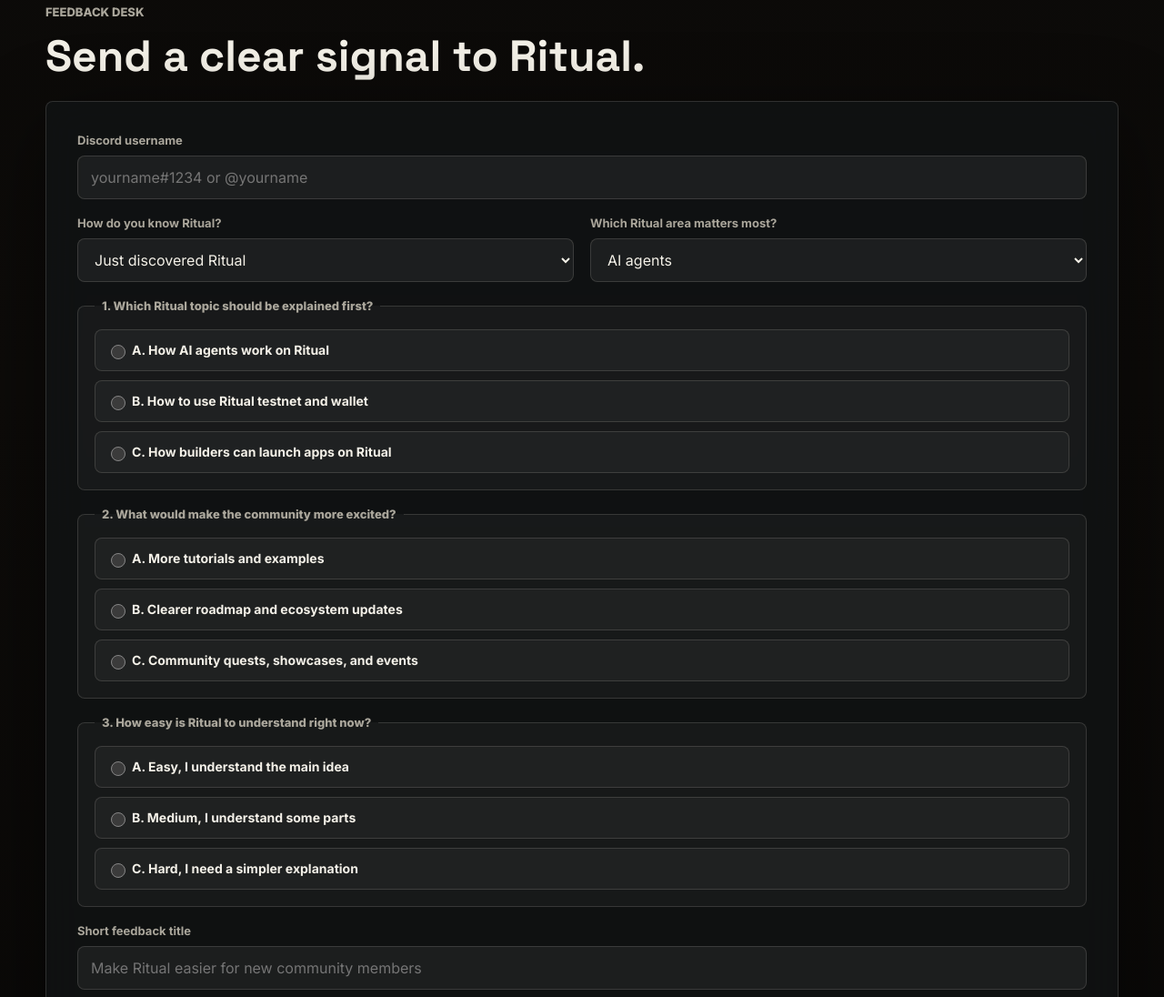
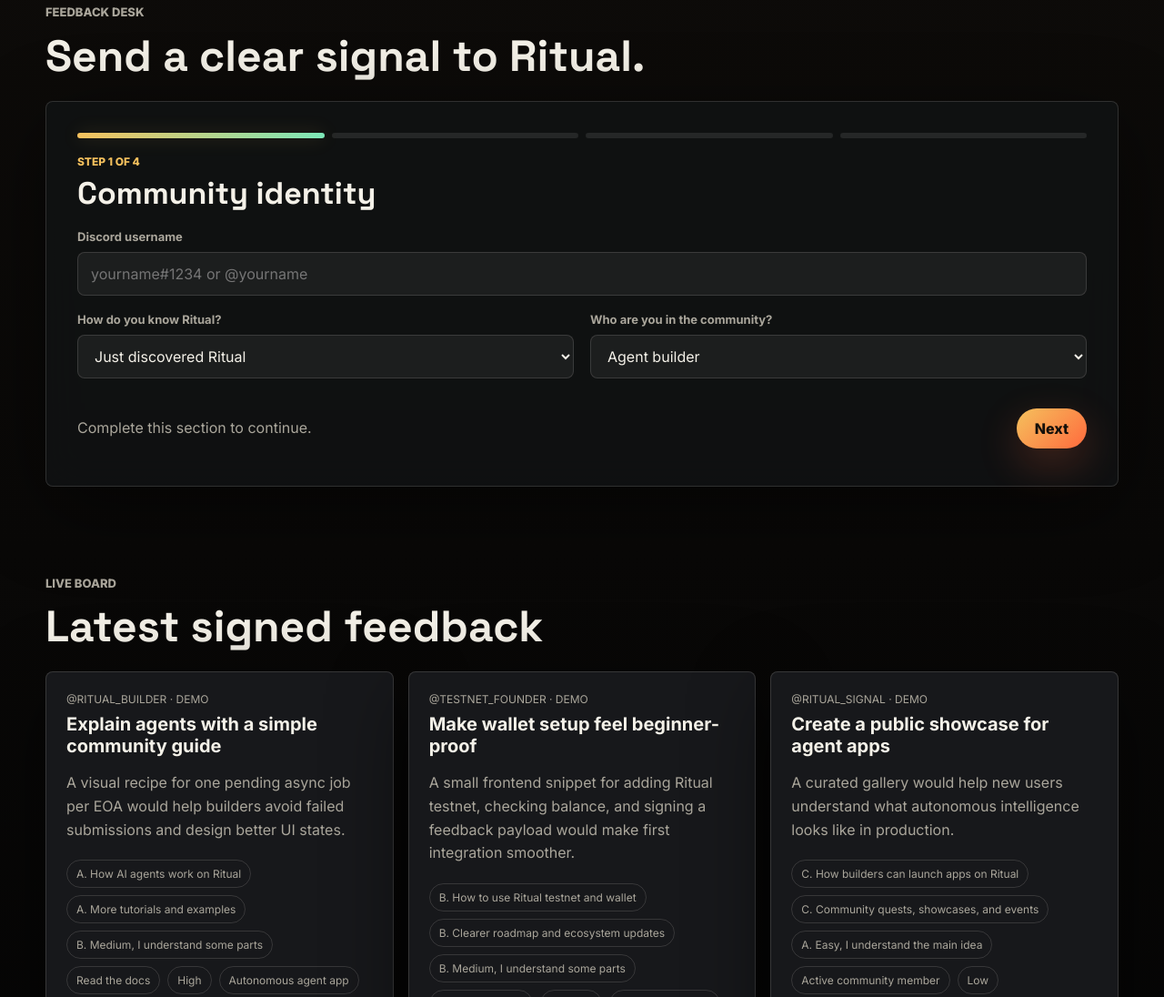
Before and after one commit to kamaledeng/ritual-feedback, a website: page index.html in a window 1280 px wide. Shown: the part 1348-2444 px from the top of the page at 91% size. Drawn offline with Linux system fonts and the light colour scheme.

Commit message:
Convert feedback form to slides

```diff
--- a/app.js
+++ b/app.js
@@ -73,8 +73,15 @@
   formStatus: document.querySelector("#formStatus"),
   feedbackForm: document.querySelector("#feedbackForm"),
   feedbackBoard: document.querySelector("#feedbackBoard"),
-  canvas: document.querySelector("#field")
+  canvas: document.querySelector("#field"),
+  slides: [...document.querySelectorAll(".form-slide")],
+  progressSteps: [...document.querySelectorAll(".survey-progress span")],
+  prevStep: document.querySelector("#prevStep"),
+  nextStep: document.querySelector("#nextStep"),
+  submitFeedback: document.querySelector("#submitFeedback")
 };
+
+let currentStep = 0;
 
 function shortAddress(address) {
   return `${address.slice(0, 6)}...${address.slice(-4)}`;
@@ -165,6 +172,41 @@
 
 function getSelectedRadio(name) {
   return document.querySelector(`input[name="${name}"]:checked`)?.value || "";
+}
+
+function updateSlideState() {
+  elements.slides.forEach((slide, index) => {
+    slide.classList.toggle("active", index === currentStep);
+  });
+
+  elements.progressSteps.forEach((step, index) => {
+    step.classList.toggle("active", index <= currentStep);
+  });
+
+  elements.prevStep.style.visibility = currentStep === 0 ? "hidden" : "visible";
+  elements.nextStep.style.display = currentStep === elements.slides.length - 1 ? "none" : "inline-flex";
+  elements.submitFeedback.style.display = currentStep === elements.slides.length - 1 ? "inline-flex" : "none";
+  elements.formStatus.textContent = currentStep === elements.slides.length - 1
+    ? "Connect wallet to sign and send your feedback."
+    : "Complete this section to continue.";
+}
+
+function validateCurrentSlide() {
+  const fields = [...elements.slides[currentStep].querySelectorAll("input, select, textarea")];
+  const invalid = fields.find((field) => !field.checkValidity());
+
+  if (invalid) {
+    invalid.reportValidity();
+    return false;
+  }
+
+  return true;
+}
+
+function goToStep(direction) {
+  if (direction > 0 && !validateCurrentSlide()) return;
+  currentStep = Math.min(Math.max(currentStep + direction, 0), elements.slides.length - 1);
+  updateSlideState();
 }
 
 function renderFeedback() {
@@ -334,6 +376,8 @@
   }
 });
 elements.feedbackForm.addEventListener("submit", submitFeedback);
+elements.prevStep.addEventListener("click", () => goToStep(-1));
+elements.nextStep.addEventListener("click", () => goToStep(1));
 
 if (getProvider()) {
   getProvider().on?.("chainChanged", refreshNetwork);
@@ -351,4 +395,5 @@
 }
 
 renderFeedback();
+updateSlideState();
 bootCanvas();
--- a/index.html
+++ b/index.html
@@ -107,6 +107,18 @@
         </div>
 
         <form class="feedback-form" id="feedbackForm">
+          <div class="survey-progress" aria-label="Survey progress">
+            <span class="active"></span>
+            <span></span>
+            <span></span>
+            <span></span>
+          </div>
+
+          <div class="form-slide active" data-step="0">
+            <div class="slide-heading">
+              <small>Step 1 of 4</small>
+              <h3>Community identity</h3>
+            </div>
             <label>
               <span>Discord username</span>
               <input id="discordName" type="text" maxlength="40" placeholder="yourname#1234 or @yourname" required />
@@ -124,6 +136,24 @@
                 </select>
               </label>
               <label>
+                <span>Who are you in the community?</span>
+                <select id="builderType" required>
+                  <option value="Agent builder">Agent builder</option>
+                  <option value="dApp founder">dApp founder</option>
+                  <option value="Researcher">Researcher</option>
+                  <option value="Community">Community</option>
+                  <option value="Investor / observer">Investor / observer</option>
+                </select>
+              </label>
+            </div>
+          </div>
+
+          <div class="form-slide" data-step="1">
+            <div class="slide-heading">
+              <small>Step 2 of 4</small>
+              <h3>Ritual questions</h3>
+            </div>
+            <label>
               <span>Which Ritual area matters most?</span>
               <select id="category" required>
                 <option value="AI agents">AI agents</option>
@@ -133,7 +163,6 @@
                 <option value="Community and ecosystem">Community and ecosystem</option>
               </select>
             </label>
-          </div>
 
             <fieldset class="choice-group">
               <legend>1. Which Ritual topic should be explained first?</legend>
@@ -166,7 +195,13 @@
                 <span>C. Community quests, showcases, and events</span>
               </label>
             </fieldset>
+          </div>
 
+          <div class="form-slide" data-step="2">
+            <div class="slide-heading">
+              <small>Step 3 of 4</small>
+              <h3>Builder context</h3>
+            </div>
             <fieldset class="choice-group">
               <legend>3. How easy is Ritual to understand right now?</legend>
               <label>
@@ -182,22 +217,6 @@
                 <span>C. Hard, I need a simpler explanation</span>
               </label>
             </fieldset>
-
-          <label>
-            <span>Short feedback title</span>
-            <input id="title" type="text" maxlength="90" placeholder="Make Ritual easier for new community members" required />
-          </label>
-
-          <label>
-            <span>Open feedback for Ritual</span>
-            <textarea
-              id="message"
-              rows="6"
-              maxlength="900"
-              placeholder="Share what confused you, what you liked, what you want Ritual to build next, or what would help the community."
-              required
-            ></textarea>
-          </label>
 
             <div class="form-row">
               <label>
@@ -221,8 +240,13 @@
                 </select>
               </label>
             </div>
+          </div>
 
-          <div class="form-row">
+          <div class="form-slide" data-step="3">
+            <div class="slide-heading">
+              <small>Step 4 of 4</small>
+              <h3>Final feedback</h3>
+            </div>
             <label>
               <span>How important is this?</span>
               <select id="urgency" required>
@@ -231,21 +255,31 @@
                 <option value="Low">Low</option>
               </select>
             </label>
+
             <label>
-              <span>Who are you in the community?</span>
-              <select id="builderType" required>
-                <option value="Agent builder">Agent builder</option>
-                <option value="dApp founder">dApp founder</option>
-                <option value="Researcher">Researcher</option>
-                <option value="Community">Community</option>
-                <option value="Investor / observer">Investor / observer</option>
-              </select>
+              <span>Short feedback title</span>
+              <input id="title" type="text" maxlength="90" placeholder="Make Ritual easier for new community members" required />
+            </label>
+
+            <label>
+              <span>Open feedback for Ritual</span>
+              <textarea
+                id="message"
+                rows="6"
+                maxlength="900"
+                placeholder="Share what confused you, what you liked, what you want Ritual to build next, or what would help the community."
+                required
+              ></textarea>
             </label>
           </div>
 
           <div class="form-footer">
             <p id="formStatus">Connect wallet to attach your address and sign the payload.</p>
-            <button class="primary-action" type="submit">Sign & submit</button>
+            <div class="form-actions">
+              <button class="ghost-action" id="prevStep" type="button">Back</button>
+              <button class="primary-action" id="nextStep" type="button">Next</button>
+              <button class="primary-action" id="submitFeedback" type="submit">Sign & submit</button>
+            </div>
           </div>
         </form>
       </section>
--- a/styles.css
+++ b/styles.css
@@ -217,7 +217,8 @@
 }
 
 .hero-actions,
-.form-footer {
+.form-footer,
+.form-actions {
   display: flex;
   align-items: center;
   gap: 12px;
@@ -410,6 +411,49 @@
   padding: clamp(18px, 4vw, 34px);
 }
 
+.survey-progress {
+  display: grid;
+  grid-template-columns: repeat(4, 1fr);
+  gap: 8px;
+}
+
+.survey-progress span {
+  height: 6px;
+  border-radius: 999px;
+  background: rgba(255, 255, 255, 0.09);
+}
+
+.survey-progress span.active {
+  background: linear-gradient(90deg, var(--gold), var(--mint));
+  box-shadow: 0 0 20px rgba(245, 193, 93, 0.18);
+}
+
+.form-slide {
+  display: none;
+  gap: 18px;
+  animation: slideIn 260ms ease;
+}
+
+.form-slide.active {
+  display: grid;
+}
+
+.slide-heading small {
+  display: block;
+  margin-bottom: 6px;
+  color: var(--gold);
+  font-size: 12px;
+  font-weight: 800;
+  text-transform: uppercase;
+}
+
+.slide-heading h3 {
+  margin: 0;
+  font-family: "Space Grotesk", Inter, sans-serif;
+  font-size: clamp(24px, 3vw, 34px);
+  letter-spacing: 0;
+}
+
 .form-row {
   display: grid;
   grid-template-columns: 1fr 1fr;
@@ -507,6 +551,10 @@
   padding-top: 8px;
 }
 
+#submitFeedback {
+  display: none;
+}
+
 .feedback-board {
   display: grid;
   grid-template-columns: repeat(3, 1fr);
@@ -558,6 +606,17 @@
   to { transform: rotate(360deg) scale(1); }
 }
 
+@keyframes slideIn {
+  from {
+    opacity: 0;
+    transform: translateX(16px);
+  }
+  to {
+    opacity: 1;
+    transform: translateX(0);
+  }
+}
+
 @media (max-width: 900px) {
   .site-header {
     grid-template-columns: 1fr auto;
```
Lines whose indentation alone changed are shown as unchanged.
